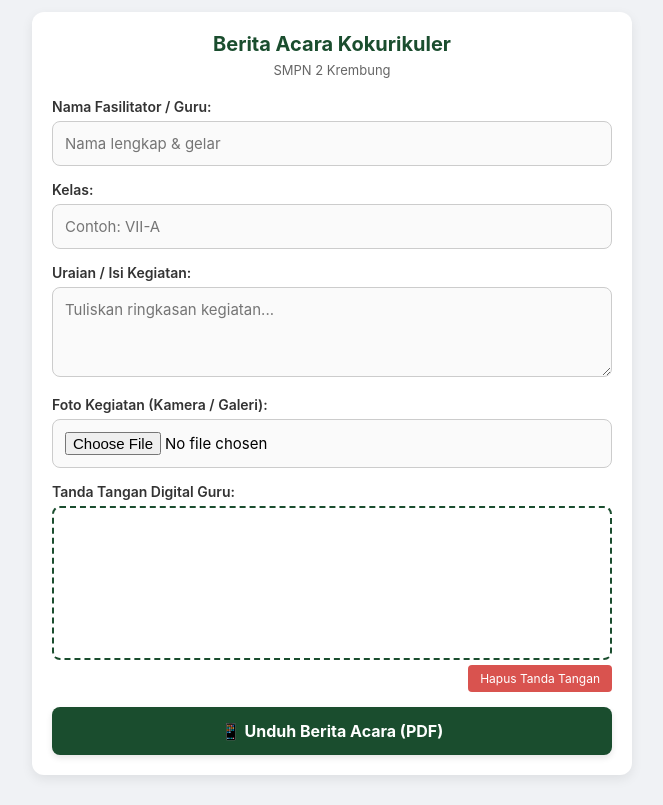
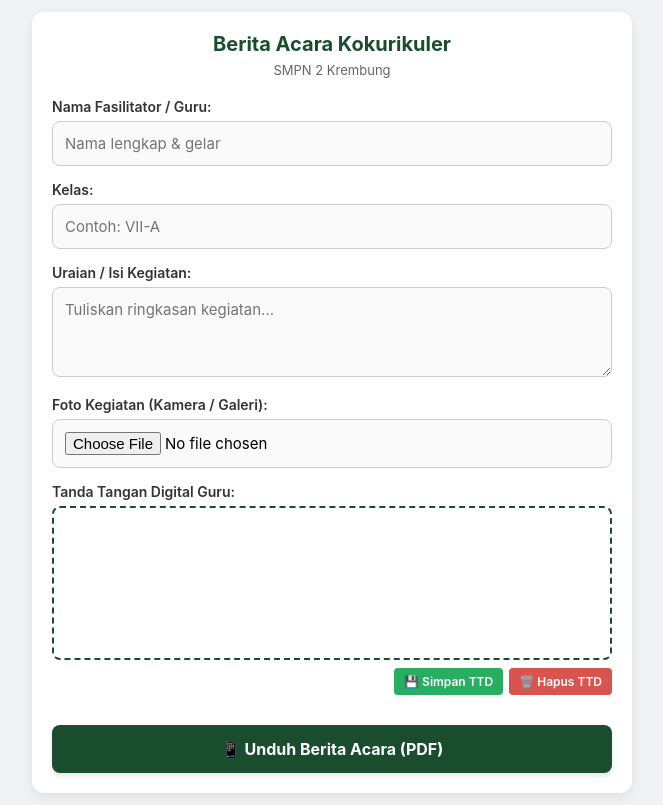
Before and after one commit to abyhasan216-sketch/berita-acara-smpn2, a plain HTML site: page index.html in a window 1280 px wide. Shown: the whole page, without its empty margins (308-971 px from the left). Drawn offline with Linux system fonts and the light colour scheme.

Commit message:
Update index.html

```diff
--- a/index.html
+++ b/index.html
@@ -41,7 +41,7 @@
             border-radius: 8px;
             background-color: #fff;
             position: relative;
-            touch-action: none; /* Penting agar layar HP tidak bergeser saat TTD */
+            touch-action: none;
         }
         canvas {
             width: 100%;
@@ -50,19 +50,49 @@
             border-radius: 8px;
             cursor: crosshair;
         }
-        .btn-clear {
+
+        /* Baris Tombol Aksi Tanda Tangan */
+        .ttd-action-bar {
+            display: flex;
+            justify-content: space-between;
+            align-items: center;
+            margin-top: 8px;
+        }
+
+        .ttd-status {
+            font-size: 12px;
+            color: #27ae60;
+            font-weight: bold;
+        }
+
+        .btn-ttd-group {
+            display: flex;
+            gap: 6px;
+        }
+
+        .btn-save-ttd {
+            background: #27ae60;
+            color: white;
+            border: none;
+            padding: 6px 10px;
+            font-size: 12px;
+            border-radius: 4px;
+            cursor: pointer;
+            font-weight: 600;
+        }
+
+        .btn-clear-ttd {
             background: #d9534f;
             color: white;
             border: none;
-            padding: 6px 12px;
+            padding: 6px 10px;
             font-size: 12px;
             border-radius: 4px;
             cursor: pointer;
-            margin-top: 5px;
-            float: right;
+            font-weight: 600;
         }
 
-        /* Tombol Unduh */
+        /* Tombol Unduh Utama */
         .btn {
             background: #1a4d2e;
             color: white;
@@ -75,7 +105,6 @@
             font-weight: bold;
             margin-top: 15px;
             box-shadow: 0 3px 6px rgba(0,0,0,0.1);
-            clear: both;
         }
         .btn:active { background: #143d24; transform: translateY(1px); }
 
@@ -134,19 +163,25 @@
             <textarea id="kegiatan" placeholder="Tuliskan ringkasan kegiatan..." required></textarea>
         </div>
 
-        <!-- PERBAIKAN: Menghapus capture="environment" agar HP menampilkan pilihan Kamera & Galeri -->
+        <!-- Input Foto: Bisa Memilih dari Kamera atau Galeri -->
         <div class="form-group">
             <label for="foto">Foto Kegiatan (Kamera / Galeri):</label>
             <input type="file" id="foto" accept="image/*" required>
         </div>
 
-        <!-- Kolom Tanda Tangan Digital Langsung -->
+        <!-- Kolom Tanda Tangan Digital + Tombol Simpan & Hapus -->
         <div class="form-group">
             <label>Tanda Tangan Digital Guru:</label>
             <div class="signature-container">
                 <canvas id="sig-canvas"></canvas>
             </div>
-            <button type="button" class="btn-clear" onclick="clearSignature()">Hapus Tanda Tangan</button>
+            <div class="ttd-action-bar">
+                <span id="ttd-status-text" class="ttd-status"></span>
+                <div class="btn-ttd-group">
+                    <button type="button" class="btn-save-ttd" onclick="saveSignaturePermanently()">💾 Simpan TTD</button>
+                    <button type="button" class="btn-clear-ttd" onclick="clearSignature()">🗑️ Hapus TTD</button>
+                </div>
+            </div>
         </div>
 
         <button type="button" class="btn" onclick="generateAndDownloadPDF()">📱 Unduh Berita Acara (PDF)</button>
@@ -198,9 +233,10 @@
 </div>
 
 <script>
-    // --- SKRIP SKETSA TANDA TANGAN (CANVAS) ---
+    // --- SKRIP TANDA TANGAN (CANVAS & MEMORI PERMANEN) ---
     const canvas = document.getElementById('sig-canvas');
     const ctx = canvas.getContext('2d');
+    const statusText = document.getElementById('ttd-status-text');
     let isDrawing = false;
     let isSigned = false;
 
@@ -212,9 +248,12 @@
         ctx.lineWidth = 2.5;
         ctx.lineCap = 'round';
         ctx.strokeStyle = '#000000';
+
+        // Cek apakah ada TTD tersimpan saat ukuran canvas disesuaikan
+        loadSavedSignature();
     }
+
     window.addEventListener('resize', resizeCanvas);
-    setTimeout(resizeCanvas, 200);
 
     function getPos(e) {
         const rect = canvas.getBoundingClientRect();
@@ -234,6 +273,7 @@
     function draw(e) {
         if (!isDrawing) return;
         isSigned = true;
+        statusText.innerText = ""; // Hapus teks jika menggambar baru
         const pos = getPos(e);
         ctx.lineTo(pos.x, pos.y);
         ctx.stroke();
@@ -250,10 +290,43 @@
     canvas.addEventListener('touchmove', draw);
     canvas.addEventListener('touchend', stopDrawing);
 
+    // Fitur Simpan TTD ke LocalStorage HP
+    function saveSignaturePermanently() {
+        if (!isSigned) {
+            alert('Buat tanda tangan di kotak terlebih dahulu sebelum menyimpan!');
+            return;
+        }
+        const dataURL = canvas.toDataURL();
+        localStorage.setItem('saved_signature_smpn2', dataURL);
+        statusText.innerText = "✓ Tersimpan di HP";
+        alert('Tanda tangan berhasil disimpan di HP Anda! Anda tidak perlu menggambar ulang saat membuka web ini lagi.');
+    }
+
+    // Fitur Muat TTD yang Tersimpan
+    function loadSavedSignature() {
+        const savedData = localStorage.getItem('saved_signature_smpn2');
+        if (savedData) {
+            const img = new Image();
+            img.onload = function() {
+                ctx.clearRect(0, 0, canvas.width, canvas.height);
+                ctx.drawImage(img, 0, 0, canvas.offsetWidth, canvas.offsetHeight);
+                isSigned = true;
+                statusText.innerText = "✓ TTD Tersimpan Dimuat";
+            };
+            img.src = savedData;
+        }
+    }
+
+    // Fitur Hapus TTD (Hapus Layar & Hapus dari Memori)
     function clearSignature() {
         ctx.clearRect(0, 0, canvas.width, canvas.height);
         isSigned = false;
+        localStorage.removeItem('saved_signature_smpn2');
+        statusText.innerText = "";
     }
+
+    // Inisialisasi awal saat halaman dibuka
+    setTimeout(resizeCanvas, 200);
 
     // --- SKRIP GENERATE PDF ---
     function generateAndDownloadPDF() {
```
